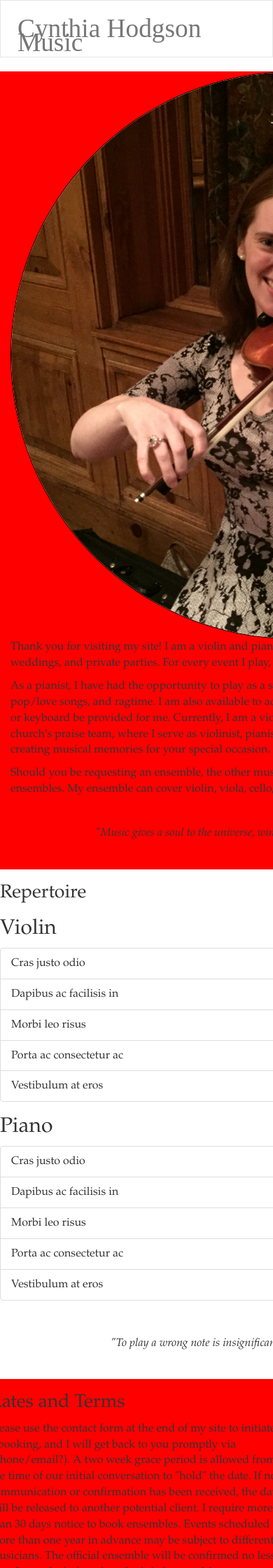
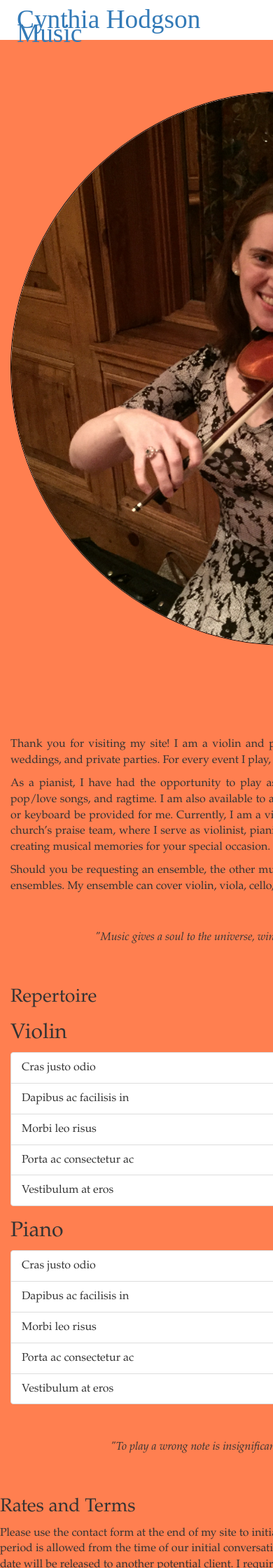
Before and after one commit to kate-mcgaughey/cynthia, a PHP site: page / in a window 390 px wide; the page is wider, and only the part inside the window is pictured. Shown: the top 2240 px of that part at 70% size. Run offline with PHP 8.4, Linux system fonts and the light colour scheme.

Commit message:
changes to css

```diff
--- a/public_html/css/style.css
+++ b/public_html/css/style.css
@@ -27,7 +27,7 @@ body {
 html { display: flex;}
 body { width: 100%;}
 
-.sfooter {
+.body {
 	display: flex;
 	flex-direction: column;
 	min-height: 100vh;
@@ -62,7 +62,7 @@ img {
 .img-circle {
 	border-radius: 50%;
 	border: 1px solid #000000;
-	max-width: 85%;
+	max-width: 83%;
 }
 
 .text-center {
@@ -71,6 +71,10 @@ img {
 	padding: 30px;
 }
 
+.text-justify {
+	font-family: "Big Caslon", "Palatino", serif;
+	font-size: 12pt;
+}
 
 /* header styles */
 
@@ -78,13 +82,15 @@ img {
 	font-family: "Big Caslon", "Palatino,";
 	font-size: 16pt;
 	background-color: white;
-	padding: 15px 0;
+	padding: 3px 0;
+	margin: 0;
 }
 
 .navbar-brand {
 	font-family: "Big Caslon", "Palatino,", serif;
 	font-size: 28pt;
 	padding: 15px 24px;
+	margin: 0;
 }
 
 header h1 {
@@ -99,9 +105,16 @@ main {
 
 }
 
+.col-md-6 {
+	margin-top: 13rem;
+	margin-bottom: 2rem;
+}
+
 .bg-image {
-	background-color: red;
+	background-color: coral;
 }
+
+
 
 /* footer styles */
 
@@ -110,5 +123,4 @@ footer {
 	color: #555;
 	font-style: italic;
 	font-size: 0.8em;
-	padding: 5px 0;
 }
--- a/public_html/index.php
+++ b/public_html/index.php
@@ -36,10 +36,10 @@
 		<title>Cynthia Hodgson Music - Violin performance and accompaniment in Woodstock, IL - Wedding Violinist</title>
 
 	</head>
-	<body class="sfooter">
+	<body class="body">
 		<!--header and navbar-->
 		<header id="top">
-			<nav class="navbar navbar-default">
+			<nav class="navbar navbar-fixed-top">
 				<div class="container-fluid">
 					<div class="navbar-header">
 						<a class="navbar-brand" href="#">Cynthia Hodgson Music</a>
@@ -71,12 +71,12 @@
 						</div>
 						<div class="col-md-6">
 							<div class="foot-content">
-								<p>Thank you for visiting my site! I am a violin and piano performer with over 20 years
+								<p class="text-justify">Thank you for visiting my site! I am a violin and piano performer with over 20 years
 									experience
 									in solo performance, ensembles, weddings, and private parties. For every event I play, I
 									strive
 									to offer you the best musical experience.</p>
-								<p>As a pianist, I have had the opportunity to play as a soloist and accompanist. My styles of
+								<p class="text-justify">As a pianist, I have had the opportunity to play as a soloist and accompanist. My styles of
 									piano playing include classical, jazz, pop/love songs, and ragtime. I am also available to
 									accompany other musicians. Please note that at this time I do request that a piano or
 									keyboard
@@ -87,7 +87,7 @@
 									the weekly services. Many blessings to you! I look forward to creating musical memories for
 									your
 									special occasion.</p>
-								<p>Should you be requesting an ensemble, the other musicians are also members of the Lake Geneva
+								<p class="text-justify">Should you be requesting an ensemble, the other musicians are also members of the Lake Geneva
 									Symphony Orchestra or other area ensembles. My ensemble can cover violin, viola, cello,
 									piano,
 									and flute.</p>
@@ -103,7 +103,8 @@
 			<!-- ========================== -->
 			<!--  Section Two               -->
 			<!-- ========================== -->
-			<div id="repertoire" class="container">
+			<div id="repertoire" class="bg-image">
+				<div class="container"
 					<div class="row">
 						<h1>Repertoire</h1>
 						<h2>Violin</h2>
@@ -130,12 +131,12 @@
 			<!-- ========================== -->
 			<!--  Section Three             -->
 			<!-- ========================== -->
-			<div id="rates and terms" class="bg-image"
+			<div id="rates and terms" class="bg-image">
 				<div class="container">
 					<div class="row">
 						<h1>Rates and Terms</h1>
 							<p>Please use the contact form at the end of my site to initiate a booking, and I will get back to you
-								promptly via (phone/email?). A two week grace period is allowed from the time of our initial
+								promptly via email. A two week grace period is allowed from the time of our initial
 								conversation to "hold" the date. If no communication or confirmation has been received, the date
 								will be released to another potential client. I require more than 30 days notice to book ensembles.
 								Events scheduled more than one year in advance may be subject to different musicians. The official
@@ -150,7 +151,7 @@
 								<li>$50.00 for each quarter hour</li>
 								<li>$40.00 planning fee (if event requested more than 6 months prior)</li>
 								<li>$25.00 planning fee (if event requested less than 6 months prior)</li>
-								<li>$25.00 per extra mile travel fee for events not in McHenry County IL or Walworth County WI</li>
+								<li>$25.00 per extra mile travel fee for events not in McHenry County, IL or Walworth County, WI</li>
 							</ul>
 							<p>Payment is due by the date of the event. A three-day grace period will be allowed after the wedding
 								for payment to be received. After three days there will be a $25 penalty added for each day the
@@ -249,9 +250,9 @@
 			<!-- ========================== -->
 			<!--  Section Five              -->
 			<!-- ========================== -->
-
-			<!--Create contact form-->
-
+			<div id="contact" class="bg-image">
+				<div class="container"
+					<div class="row">
 			<p class="text-center">"My heart, O God, is steadfast; I will sing & make music with all my soul." - Psalm 108:1
 			</p>
 		</main>
```
Lines whose indentation alone changed are shown as unchanged.
